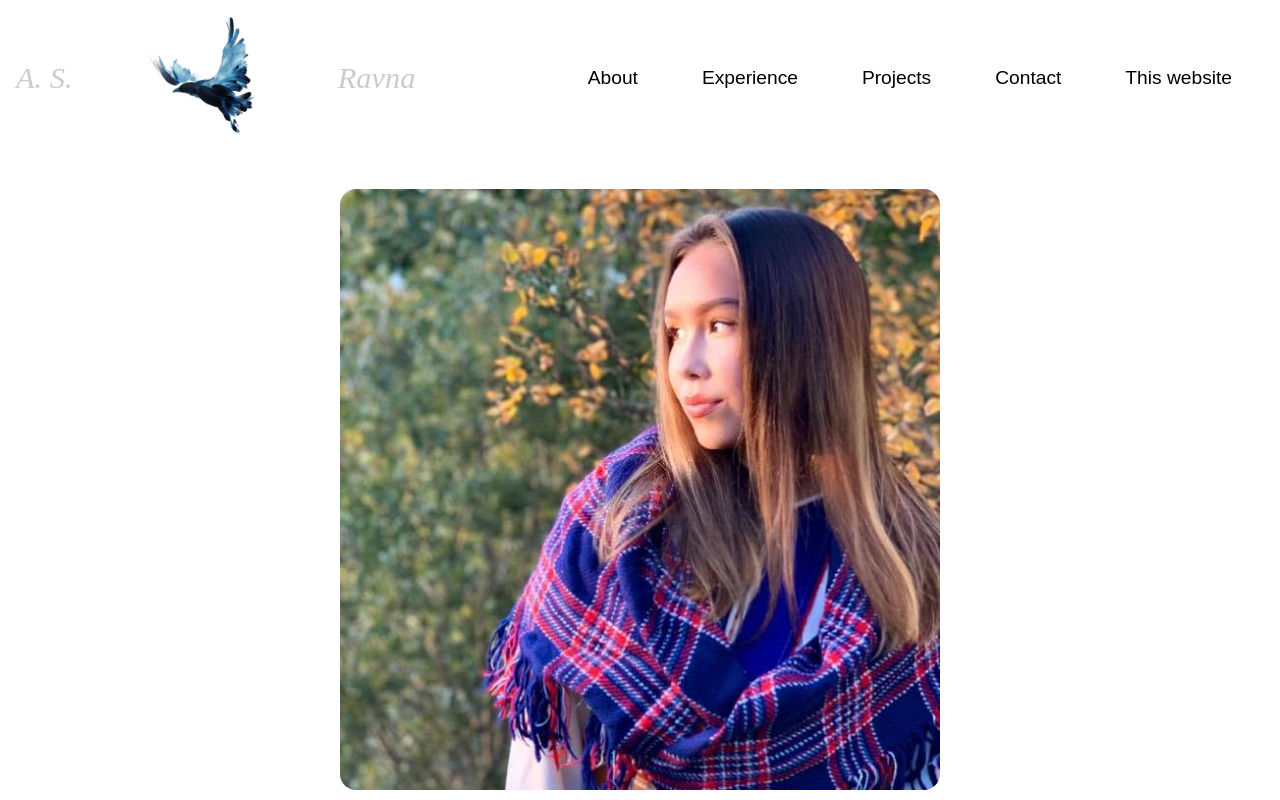
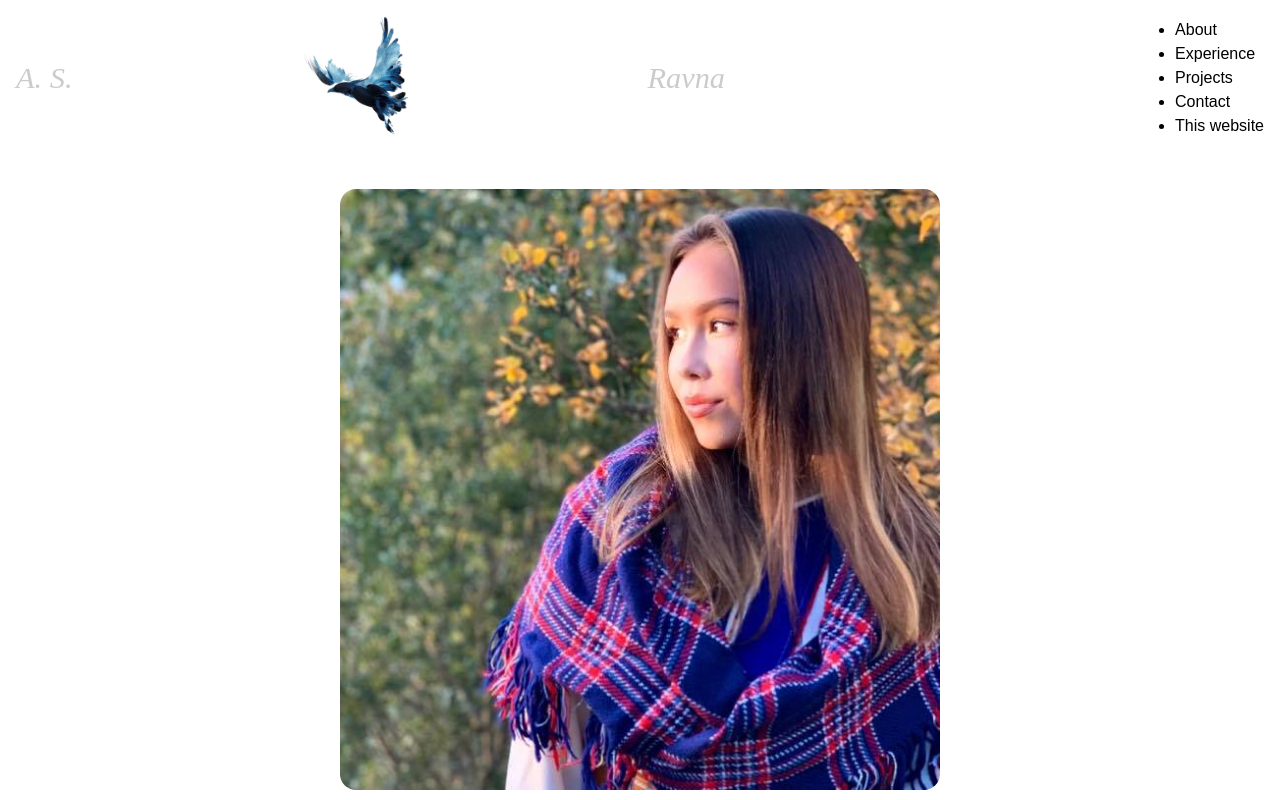
Before and after one commit to asvravna/nextportfolio, a Next.js app: page / in a window 1280 px wide. Shown: the top 800 px of the page. Built offline with nearby package versions, Linux system fonts and the light colour scheme.

Commit message:
nav-links

```diff
--- a/src/app/components/Header.js
+++ b/src/app/components/Header.js
@@ -35,7 +35,7 @@ function Header() {
         <nav id="desktop-nav">
           <p className="Logo_text"> A. S.</p>
           <Image
-            src="/images/logo3.webp" // Logo image path
+            src="/images/logo3.webp"
             alt="Logo"
             width={700}
             height={100}
@@ -43,14 +43,14 @@ function Header() {
             priority
           />
           <p className="Logo_text"> Ravna </p>
-           <div className={`hamburger ${isMenuOpen ? 'open' : ''}`} onClick={toggleMenu}>
-            <div className="line"></div>
-            <div className="line"></div>
-            <div className="line"></div>
+           <div className={`hamburgerNav ${isMenuOpen ? 'open' : ''}`} onClick={toggleMenu}>
+            <div className="lines"></div>
+            <div className="lines"></div>
+            <div className="lines"></div>
           </div>
 
           <div className="navbar-elements">
-            <ul className={`nav-links ${isMenuOpen ? 'open' : ''}`}>
+            <ul className={`navLinks ${isMenuOpen ? 'open' : ''}`}>
               <li><a href="#about">About</a></li>
               <li><a href="#experience">Experience</a></li>
               <li><a href="#projects">Projects</a></li>
--- a/src/app/globals.css
+++ b/src/app/globals.css
@@ -44,13 +44,74 @@ a:hover {
 
 
 
-/* Mobile view (max-width: 768px) */
-@media (max-width: 768px) {
 
 
 
 
+/* Mobile view (max-width: 768px) */
+@media (max-width: 768px) {
+
+.hamburgerNav {
+  display: flex;
+  cursor: pointer;
+  flex-direction: column;
+  justify-content: space-between;
+  width: 30px;
+  height: 25px;
 }
+.hamburgerNav .lines {
+  width: 100%;
+  height: 4px;
+  background-color: black; /* Line color */
+  border-radius: 2px; /* Rounded edges */
+}
+.hamburgerNav {
+  display: flex;
+}
+
+.hamburgerNav.open {
+}
+
+.hamburgerNav.open li{
+  display:none;
+}
+
+.navbar-elements {
+  display: none; /* Hide the navbar by default */
+}
+.hamburgerNav.open + .navbar-elements {
+  display: block; /* Make navbar-elements visible when the hamburger is open */
+}
+  /* Nav links styles */
+  .navLinks {
+    padding-top:10%;
+    display: none; /* Hidden by default */
+    flex-direction: column;
+  }
+  .navbar-elements .open{
+  display:flex;
+  }
+  .navLinks {
+    display: none;
+    flex-direction: column; /* Stack the links vertically */
+    list-style: none; /* Remove the default list styling */
+    padding: 0; /* Remove default padding */
+    margin: 0; /* Remove default margin */
+  }
+
+  /* Show nav-links when the menu is open */
+  .navLinks.open {
+    display: flex; /* Show the nav links */
+  }
+
+  .navLinks li {
+    padding: 10px 0;
+  }
+  .navLinks li a:hover {
+    color: #007bff; /* Change color on hover */
+  }
+}
+
 
 
 
```
